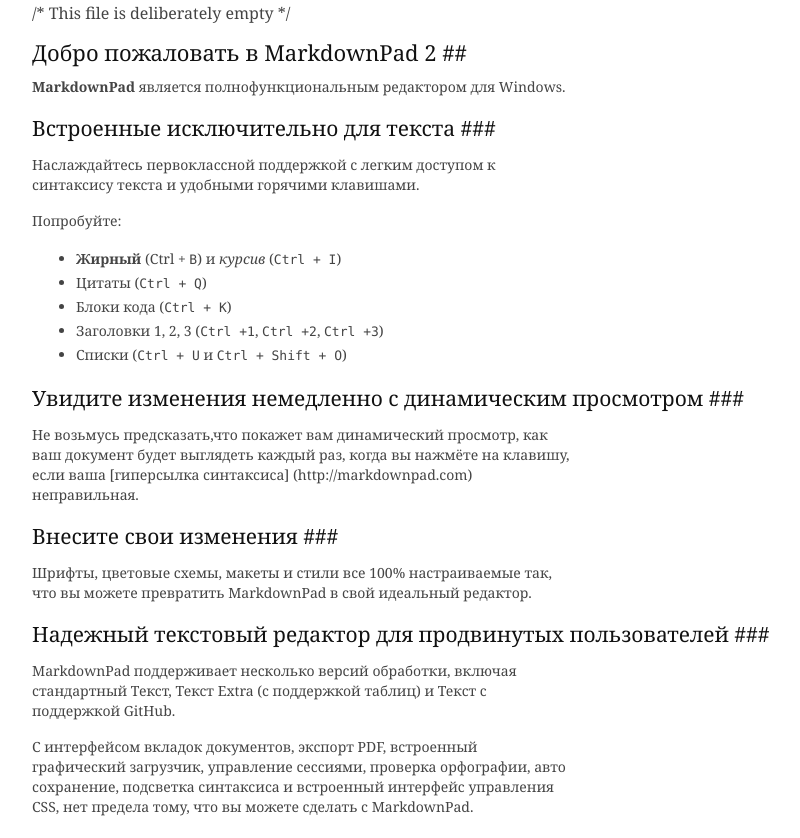
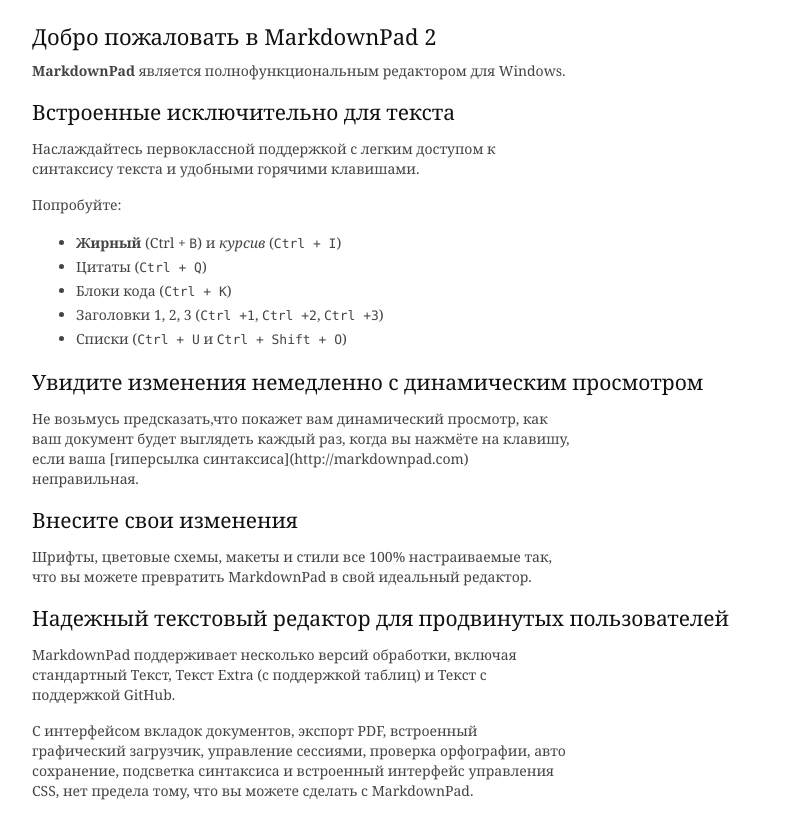
Before and after one commit to test-info/test-info, a plain HTML site: page index.html in a window 1280 px wide. Shown: the whole page, without its empty margins (128-928 px from the left). Drawn offline with Linux system fonts and the light colour scheme.

Commit message:
Update index.html

```diff
--- a/index.html
+++ b/index.html
@@ -4,12 +4,11 @@
 <title>MarkdownPad Document</title>
 <meta http-equiv="Content-Type" content="text/html; charset=utf-8" />
 <link rel="stylesheet" href="css/style.css" type="text/css"/>
-/* This file is deliberately empty */
 </head>
 <body>
-<h2>Добро пожаловать в MarkdownPad 2 ##</h2>
+<h2>Добро пожаловать в MarkdownPad 2</h2>
 <p><strong>MarkdownPad</strong> является полнофункциональным редактором для Windows.</p>
-<h3>Встроенные исключительно для текста ###</h3>
+<h3>Встроенные исключительно для текста</h3>
 <p>Наслаждайтесь первоклассной поддержкой с легким доступом к синтаксису текста и удобными горячими клавишами. </p>
 <p>Попробуйте: </p>
 <ul>
@@ -19,13 +18,12 @@
 <li>Заголовки 1, 2, 3 (<code>Ctrl +1</code>, <code>Ctrl +2</code>, <code>Ctrl +3</code>) </li>
 <li>Списки (<code>Ctrl + U</code> и <code>Ctrl + Shift + O</code>)</li>
 </ul>
-<h3>Увидите изменения немедленно с динамическим просмотром ###</h3>
-<p>Не возьмусь предсказать,что покажет вам динамический просмотр, как ваш документ будет выглядеть каждый раз, когда вы нажмёте на клавишу, если ваша [гиперсылка синтаксиса] (http://markdownpad.com) неправильная.</p>
-<h3>Внесите свои изменения ###</h3>
+<h3>Увидите изменения немедленно с динамическим просмотром</h3>
+<p>Не возьмусь предсказать,что покажет вам динамический просмотр, как ваш документ будет выглядеть каждый раз, когда вы нажмёте на клавишу, если ваша [гиперсылка синтаксиса](http://markdownpad.com) неправильная.</p>
+<h3>Внесите свои изменения</h3>
 <p>Шрифты, цветовые схемы, макеты и стили все 100% настраиваемые так, что вы можете превратить MarkdownPad в свой идеальный редактор.</p>
-<h3>Надежный текстовый редактор для продвинутых пользователей ###</h3>
+<h3>Надежный текстовый редактор для продвинутых пользователей</h3>
 <p>MarkdownPad поддерживает несколько версий обработки, включая стандартный Текст, Текст Extra (с поддержкой таблиц) и Текст с поддержкой GitHub. </p>
 <p>С интерфейсом вкладок документов, экспорт PDF, встроенный графический загрузчик, управление сессиями, проверка орфографии, авто сохранение, подсветка синтаксиса и встроенный интерфейс управления CSS, нет предела тому, что вы можете сделать с MarkdownPad.</p>
-
 </body>
 </html>
```
